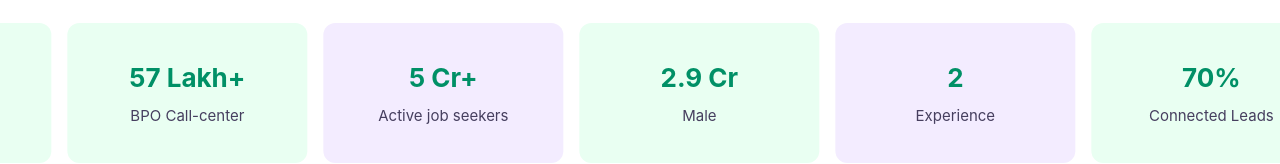
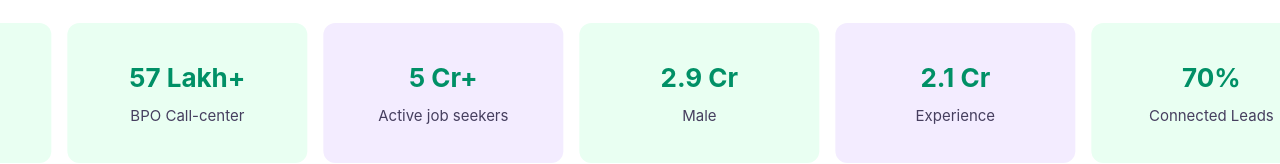
Before and after one commit to campaignwalatech-netizen/job-portal-frontend, a React (Vite) app: page /employer in a window 1280 px wide. Shown: the part 1280-1444 px from the top of the page. Built offline with nearby package versions, Linux system fonts and the light colour scheme; the HTML template or start-up script is replaced by a standard one.

Commit message:
added stats

```diff
--- a/src/components/Employer/StatsScroller.jsx
+++ b/src/components/Employer/StatsScroller.jsx
@@ -23,13 +23,30 @@ const dataRow2 = [
   { number: "57 Lakh+", label: "BPO Call-center", bg: "#E9FFF2" },
   { number: "5 Cr+", label: "Active job seekers", bg: "#F3ECFF" },
   { number: "2.9 Cr", label: "Male", bg: "#E9FFF2" },
-  { number: "2", label: "Experience", bg: "#F3ECFF" },
+  { number: "2.1 Cr", label: "Experience", bg: "#F3ECFF" },
   { number: "70%", label: "Connected Leads", bg: "#E9FFF2" },
   { number: "2.3 Cr", label: "Candidates in T1 cities", bg: "#E9FFF2" },
   { number: "1.2 Cr", label: "Graduates", bg: "#F3ECFF" },
   { number: "40 Lakh", label: "Post Graduate", bg: "#F3ECFF" },
   { number: "68 Lakh", label: "BFSI", bg: "#E9FFF2" },
   { number: "57 Lakh+", label: "BPO Call-center", bg: "#E9FFF2" },
+  { number: "2.9 lakh", label: "Jaipur", bg: "#E9FFF2" },
+  { number: "1.2 Cr", label: "New Delhi", bg: "#F3ECFF" },
+  { number: "90 Lakh", label: "Bangalore", bg: "#E9FFF2" },
+  { number: "75 Lakh", label: "Mumbai", bg: "#F3ECFF" },
+  { number: "60 Lakh", label: "Pune", bg: "#E9FFF2" },
+  { number: "45 Lakh", label: "Hyderabad", bg: "#F3ECFF" },
+  { number: "30 Lakh", label: "Chennai", bg: "#E9FFF2" },
+  { number: "20 Lakh", label: "Kolkata", bg: "#F3ECFF" },
+  { number: "15 Lakh", label: "Ahmedabad", bg: "#E9FFF2" },
+  { number: "10 Lakh", label: "Lucknow", bg: "#F3ECFF" },
+  { number: "5 Lakh", label: "Noida", bg: "#E9FFF2" },
+  { number: "3 Lakh", label: "Gurgaon", bg: "#F3ECFF" },
+  { number: "2 Lakh", label: "Faridabad", bg: "#E9FFF2" },
+  { number: "1 Lakh", label: "Bhopal", bg: "#F3ECFF" },
+
+
+
 
 ];
 
```
